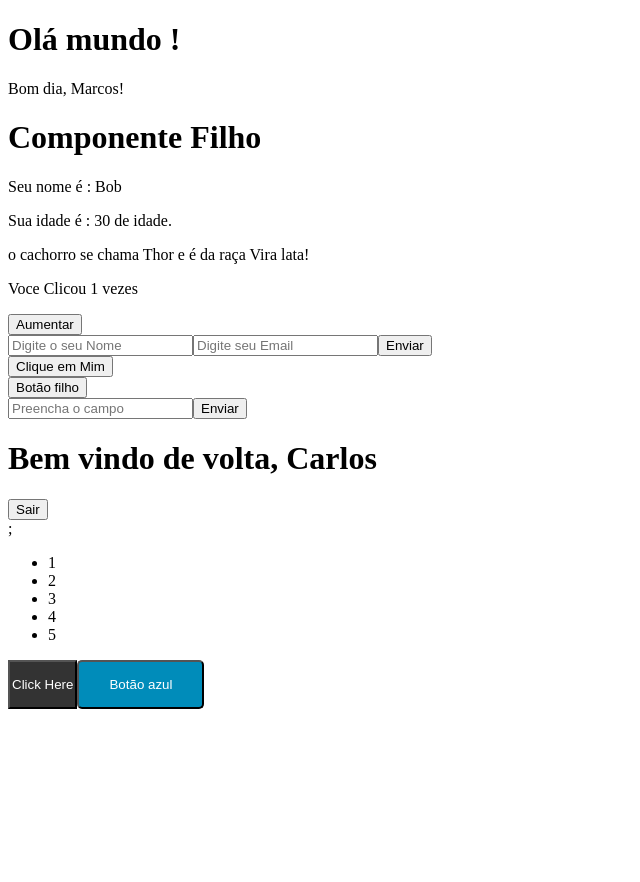
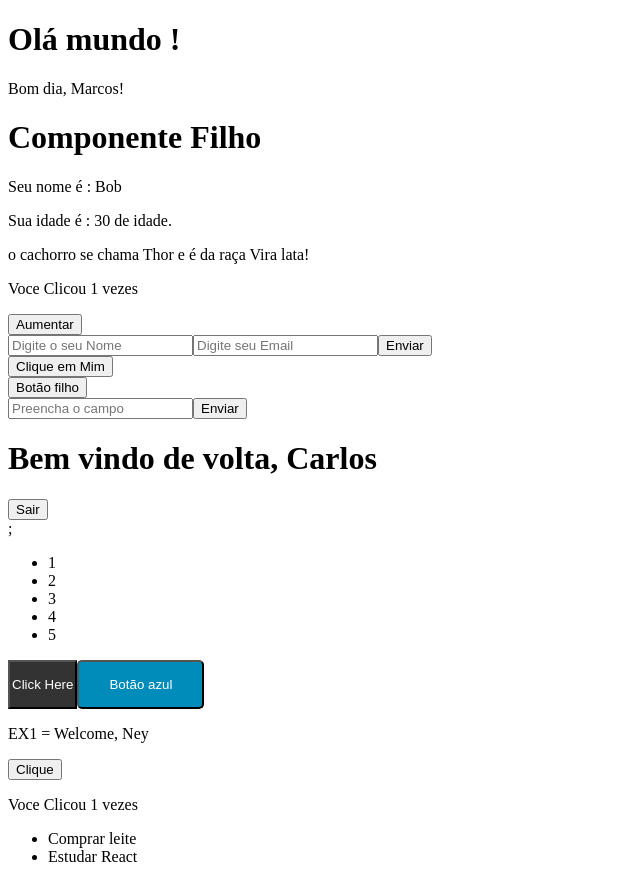
Before and after one commit to Neyzim/react-course, a React (Vite) app: page / in a window 1280 px wide. Shown: the whole page, without its empty margins (0-640 px from the left). Before the commit the page ends 800 px from the top, so only its background shows below. Built offline with nearby package versions, Linux system fonts and the light colour scheme.

Commit message:
feat: created exercices

```diff
--- a/src/App.jsx
+++ b/src/App.jsx
@@ -15,10 +15,18 @@ import Warning from './components/Warning';
 import NumberList from './components/NumberList';
 import StilizedButton from './components/StilizedButton';
 import BlueButton from './components/BlueButton';
+import Greetins from './components/exercices/Greetins';
+import CounterEx from './components/exercices/CounterEx';
+import TaskList from './components/exercices/TaskList';
 
 
 
 function App() {
+
+  const tasks = [
+        { id: 1, text: "Comprar leite" },
+        { id: 2, text: "Estudar React" },
+    ];
 
   return (
   <>
@@ -54,7 +62,10 @@ function App() {
     {/*Estilos globais*/}
     <BlueButton />
 
-
+    {/*Exercicios */}
+    <Greetins name="Ney" />
+    <CounterEx />
+    <TaskList  tasks={tasks} />
   </>
   );
 }
--- /dev/null
+++ b/src/components/exercices/CounterEx.jsx
@@ -0,0 +1,13 @@
+import React, { useState } from 'react'
+
+const CounterEx = () => {
+    const[cont, setCount] = useState(1);
+  return (
+    <div>
+      <button onClick={() => (setCount(cont + 1))}>Clique</button>
+      <p>Voce Clicou {cont} vezes</p>
+    </div>
+  )
+}
+
+export default CounterEx
--- /dev/null
+++ b/src/components/exercices/Greetins.jsx
@@ -0,0 +1,9 @@
+import React from 'react'
+
+const Greetins = ({name}) => {
+  return (
+    <p>EX1 = Welcome, {name}</p>
+  )
+}
+
+export default Greetins
--- /dev/null
+++ b/src/components/exercices/TaskList.jsx
@@ -0,0 +1,19 @@
+import React from 'react'
+
+const TaskList = ({tasks}) => {
+
+
+    if(tasks.length  === 0){
+        return <p>Não há tarefas</p>;
+    }
+
+  return (
+    <ul>
+        {tasks.map((task)=> (
+            <li key={task.id}>{task.text}</li>
+        ))}
+    </ul>
+  )
+}
+
+export default TaskList;
```
